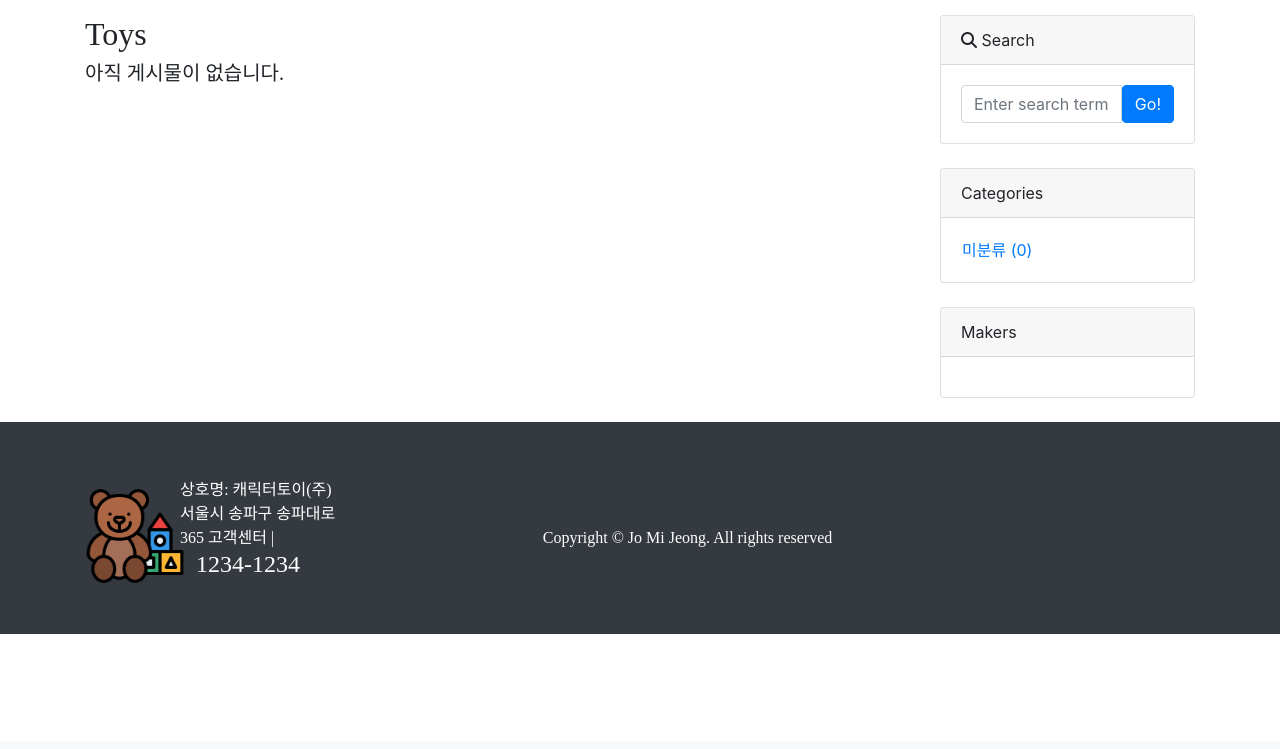
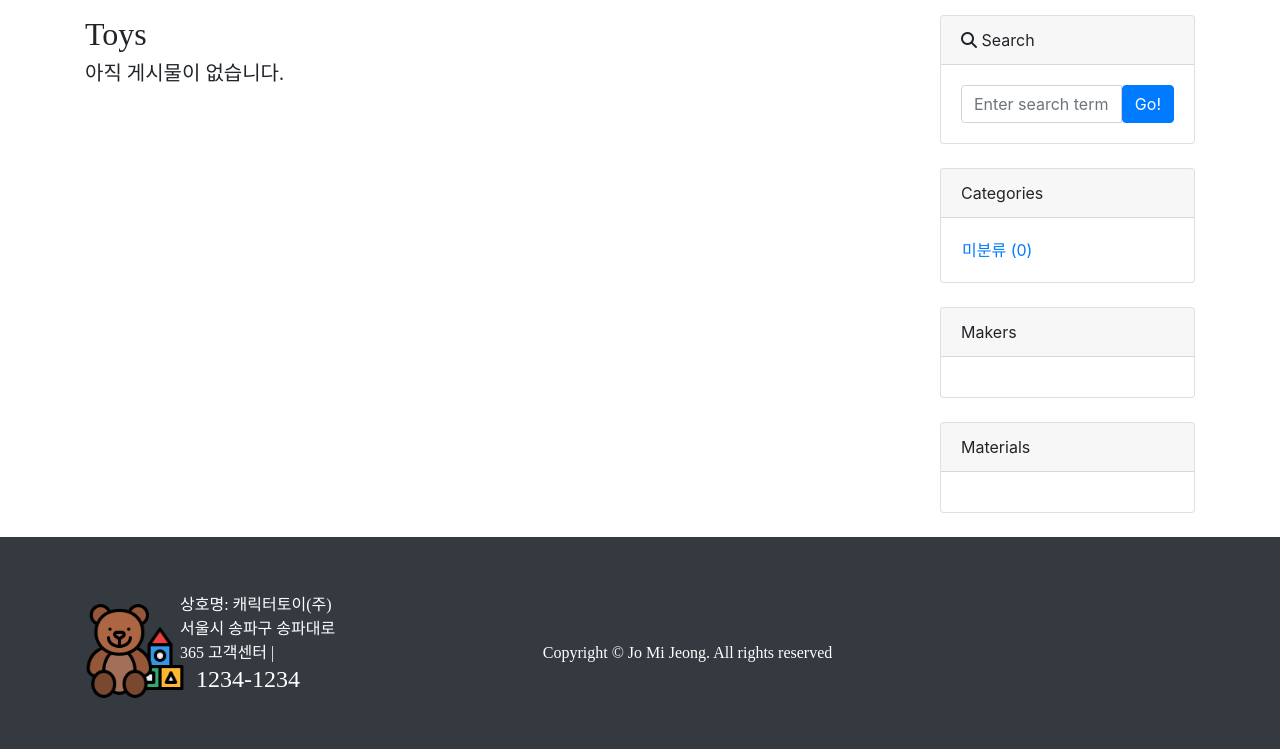
Before and after one commit to devamateur/django-final-project, a Django app: page /shopping/ in a window 1280 px wide. Shown: the part 59-808 px from the top of the page. Before the commit the page ends 693 px from the top, so only its background shows below. Run offline with Django 4.2, Linux system fonts and the light colour scheme; data that the repository does not hold is empty; some libraries are stand-ins or nearby versions; some web fonts are replaced.

Commit message:
sidebar에 Materials 항목 추가

```diff
--- a/shoppingmall/templates/shoppingmall/sidebar.html
+++ b/shoppingmall/templates/shoppingmall/sidebar.html
@@ -59,3 +59,18 @@
                         </div>
                     </div>
                 </div>
+                <!-- Materials widget-->
+                <div class="card mb-4" id="material_card">
+                    <div class="card-header">Materials</div>
+                    <div class="card-body">
+                        <div class="row">
+
+                            <ul class="list-unstyled ml-3 mb-0">
+                                {% for m in materials %}   <!-- views에서 넘겨준 제조사 -->
+                                <li><a href="{{m.get_absolute_url}}">{{m}} ({{m.toy_set.count}})</a></li>
+                                {% endfor %}
+                            </ul>
+
+                        </div>
+                    </div>
+                </div>
--- a/shoppingmall/views.py
+++ b/shoppingmall/views.py
@@ -51,6 +51,7 @@ class ToyUpdate(LoginRequiredMixin, UpdateView):
             context['tags_str_default'] = ';'.join(tag_str_list)
         context['categories'] = Category.objects.all()
         context['makers'] = Maker.objects.all()
+        context['materials'] = Material.objects.all()
         context['no_category_post_count'] = Toy.objects.filter(category=None).count
 
         return context
@@ -91,7 +92,9 @@ class ToyCreate(LoginRequiredMixin, UserPassesTestMixin, CreateView):
 
     def get_context_data(self, *, object_list=None, **kwargs):
         context = super(ToyCreate, self).get_context_data()
+
         context['makers'] = Maker.objects.all()
+        context['materials'] = Material.objects.all()
         context['categories'] = Category.objects.all()
         context['no_category_post_count'] = Toy.objects.filter(category=None).count
 
@@ -107,6 +110,7 @@ class ToyList(ListView):
     def get_context_data(self, *, object_list=None, **kwargs):
         context = super(ToyList, self).get_context_data()
         context['makers'] = Maker.objects.all()
+        context['materials'] = Material.objects.all()
         context['categories'] = Category.objects.all()
         context['no_category_post_count'] = Toy.objects.filter(category=None).count
 
@@ -120,6 +124,7 @@ class ToyDetail(DetailView):
         context = super(ToyDetail, self).get_context_data()
         context['categories'] = Category.objects.all()
         context['makers'] = Maker.objects.all()
+        context['materials'] = Material.objects.all()
         context['no_category_post_count'] = Toy.objects.filter(category=None).count
         context['comment_form'] = CommentForm
         return context
@@ -142,6 +147,7 @@ class CommentUpdate(LoginRequiredMixin, UpdateView):
     def get_context_data(self, *, object_list=None, **kwargs):
         context = super(CommentUpdate, self).get_context_data()
         context['makers'] = Maker.objects.all()
+        context['materials'] = Material.objects.all()
         context['categories'] = Category.objects.all()
         context['no_category_post_count'] = Toy.objects.filter(category=None).count
 
@@ -189,6 +195,7 @@ def category_page(request, slug):
         'category': category,
         'toy_list': toy_list,
         'makers': Maker.objects.all(),
+        'materials': Material.objects.all(),
         'categories': Category.objects.all(),
         'no_category_post_count': Toy.objects.filter(category=None).count
     })
@@ -201,6 +208,7 @@ def material_page(request, slug):
         'material': material,
         'toy_list': toy_list,
         'makers': Maker.objects.all(),
+        'materials': Material.objects.all(),
         'categories': Category.objects.all(),
         'no_category_post_count': Toy.objects.filter(category=None).count
     })
@@ -213,6 +221,7 @@ def maker_page(request, pk):
         'maker': maker,
         'toy_list': toy_list,
         'makers': Maker.objects.all(),
+        'materials': Material.objects.all(),
         'categories': Category.objects.all(),
         'no_category_post_count': Toy.objects.filter(category=None).count
     })
```
